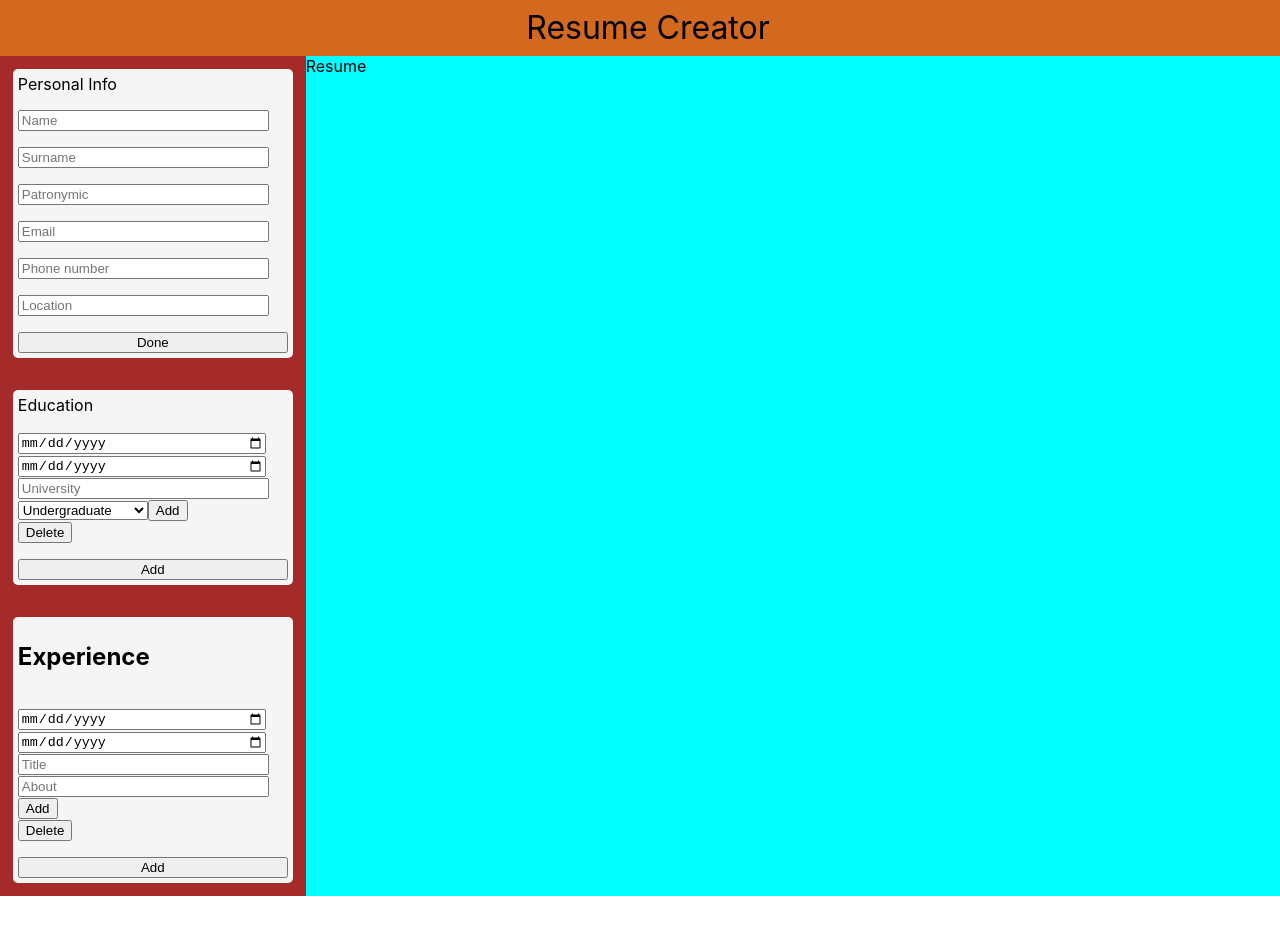
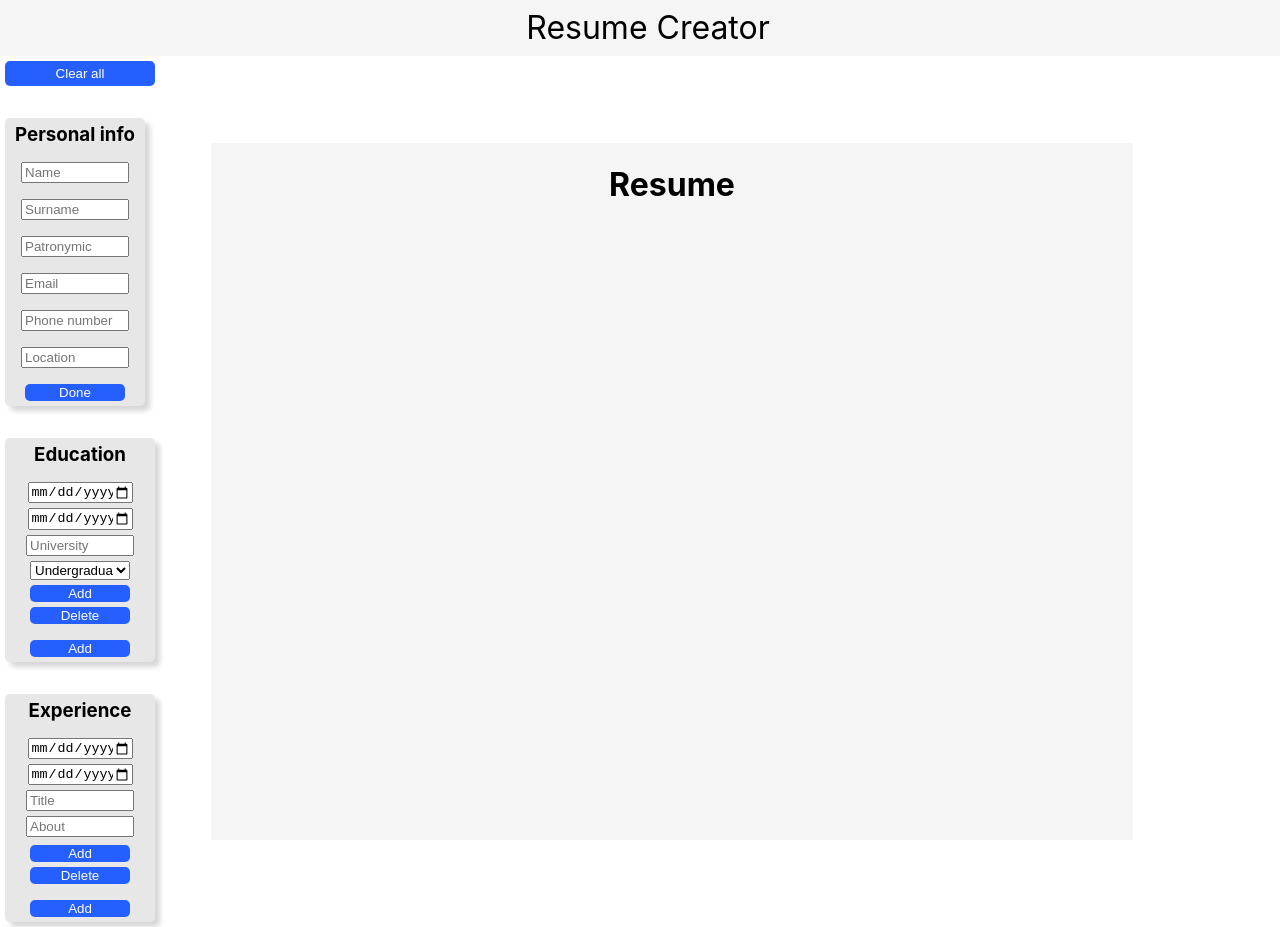
Before and after one commit to yuliaraitsyna/cv_app_react, a React (Create React App) app in the folder cv_app_react/: page / in a window 1280 px wide. Before the commit the page ends 896 px from the top, so only its background shows below. Built offline with nearby package versions, Linux system fonts and the light colour scheme.

Commit message:
styles and clear button

```diff
--- a/cv_app_react/src/App.css
+++ b/cv_app_react/src/App.css
@@ -10,7 +10,7 @@
   font-size:4vh;
   padding: 1vh;
   margin:0;
-  background-color: chocolate;
+  background-color: whitesmoke;
 }
 
 .main {
--- a/cv_app_react/src/App.js
+++ b/cv_app_react/src/App.js
@@ -5,6 +5,7 @@ import PersonalForm from './components/Personal Info/PersonalForm';
 import Resume from './components/Resume'
 import { ExperienceSection } from './components/Experience/Experience';
 import { EducationSection } from './components/Education/EducationForm';
+import ClearButton from './components/ClearButton';
 
 function App() {
   return (
@@ -12,6 +13,7 @@ function App() {
       <header class="header">Resume Creator</header>
       <main class="main">
         <aside class="aside">
+          <ClearButton/>
           <PersonalForm/>
           <EducationSection/>
           <ExperienceSection/>
--- a/cv_app_react/src/components/ClearButton.js
+++ b/cv_app_react/src/components/ClearButton.js
@@ -0,0 +1,7 @@
+export default function ClearButton() {
+    return (
+        <div class="clear-btn-container">
+            <button>Clear all</button>
+        </div>
+    )
+}
--- a/cv_app_react/src/components/Education/EducationForm.js
+++ b/cv_app_react/src/components/Education/EducationForm.js
@@ -38,7 +38,7 @@ function EducationSection() {
 
     return (
         <div class="education-section">
-            Education
+            <h3>Education</h3>
             {forms.map((form) => (
                 <EducationForm onDelete={deleteClick} key={form.id} id={form.id}/>
             ))}
--- a/cv_app_react/src/components/Experience/Experience.js
+++ b/cv_app_react/src/components/Experience/Experience.js
@@ -34,7 +34,7 @@ function ExperienceSection() {
 
     return (
         <div className="experience-section">
-            <h2>Experience</h2>
+            <h3>Experience</h3>
             {forms.map((form) => (
                 <ExperienceForm onDelete={deleteClick} key={form.id} id={form.id} />
             ))}
--- a/cv_app_react/src/components/Personal Info/PersonalForm.js
+++ b/cv_app_react/src/components/Personal Info/PersonalForm.js
@@ -1,7 +1,7 @@
 export default function PersonalForm() {
     return (
         <form class="personal-section">
-            Personal Info
+            <h3>Personal info</h3>
             <input type="text" placeholder="Name" required></input>
             <input type="text" placeholder="Surname" required></input>
             <input type="text" placeholder="Patronymic"></input>
--- a/cv_app_react/src/components/Resume.js
+++ b/cv_app_react/src/components/Resume.js
@@ -3,7 +3,9 @@ import "../styles/Resume.css"
  export default function Resume() {
     return (
         <div className="resume-container">
-            Resume
+            <div id="resume">
+                <h1>Resume</h1>
+            </div>
         </div>
     )
 }
--- a/cv_app_react/src/styles/Aside.css
+++ b/cv_app_react/src/styles/Aside.css
@@ -3,22 +3,55 @@
     flex-direction: column;
     gap:4vh;
     height:fit-content;
-    width:23vw;
-    padding:1vw;
-    background-color: brown;
+    width:150px;
+    padding:5px;
 }
 
 .education-section, .experience-section, .personal-section {
     display: flex;
     flex-direction:column;
+    align-items: center;
     gap:2vh;
     height:fit-content;
-    background-color: whitesmoke;
+    background-color: rgb(231, 231, 231);
     border:none;
     border-radius: 5px;
     padding:5px;
+    box-shadow: 5px 5px 5px rgba(192, 192, 192, 0.626);
 }
 
-input {
-    width:90%;
+.education-section > div, .experience-section > div {
+    display: flex;
+    flex-direction: column;
+    align-items: center;
+    gap:5px;
 }
+
+input, select, button {
+    width:100px;
+    margin:0;
+}
+
+form {
+    display: flex;
+    flex-direction: column;
+    align-items: center;
+    gap:5px;
+    width:130px;
+}
+
+button {
+    color:white;
+    background-color: rgb(37, 95, 255);
+    border:none;
+    border-radius: 5px;
+}
+
+h3 {
+    margin: 0;
+}
+
+.clear-btn-container > button {
+    width:100%;
+    height:25px;
+}
--- a/cv_app_react/src/styles/Resume.css
+++ b/cv_app_react/src/styles/Resume.css
@@ -1,5 +1,16 @@
 .resume-container {
     width: 80vw;
-    aspect-ratio: 3/2;
-    background-color: aqua;
+    display:flex;
+    align-items: center;
+    justify-content: center;
+    flex-direction: column;
 }
+
+#resume {
+    width: 90%;
+    height: 80%;
+    background-color: whitesmoke;
+    display: flex;
+    flex-direction: column;
+    align-items: center;
+}
```
